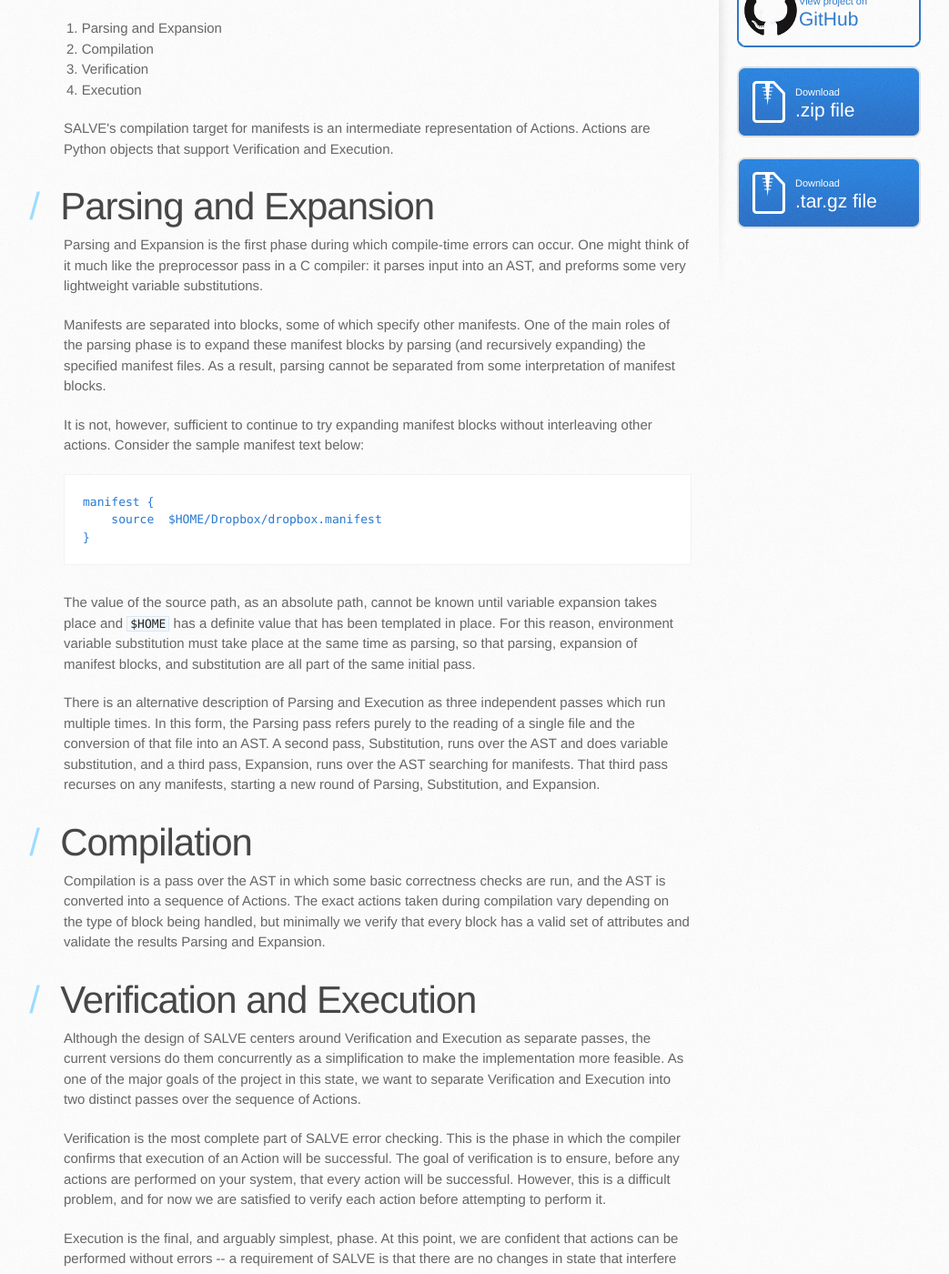
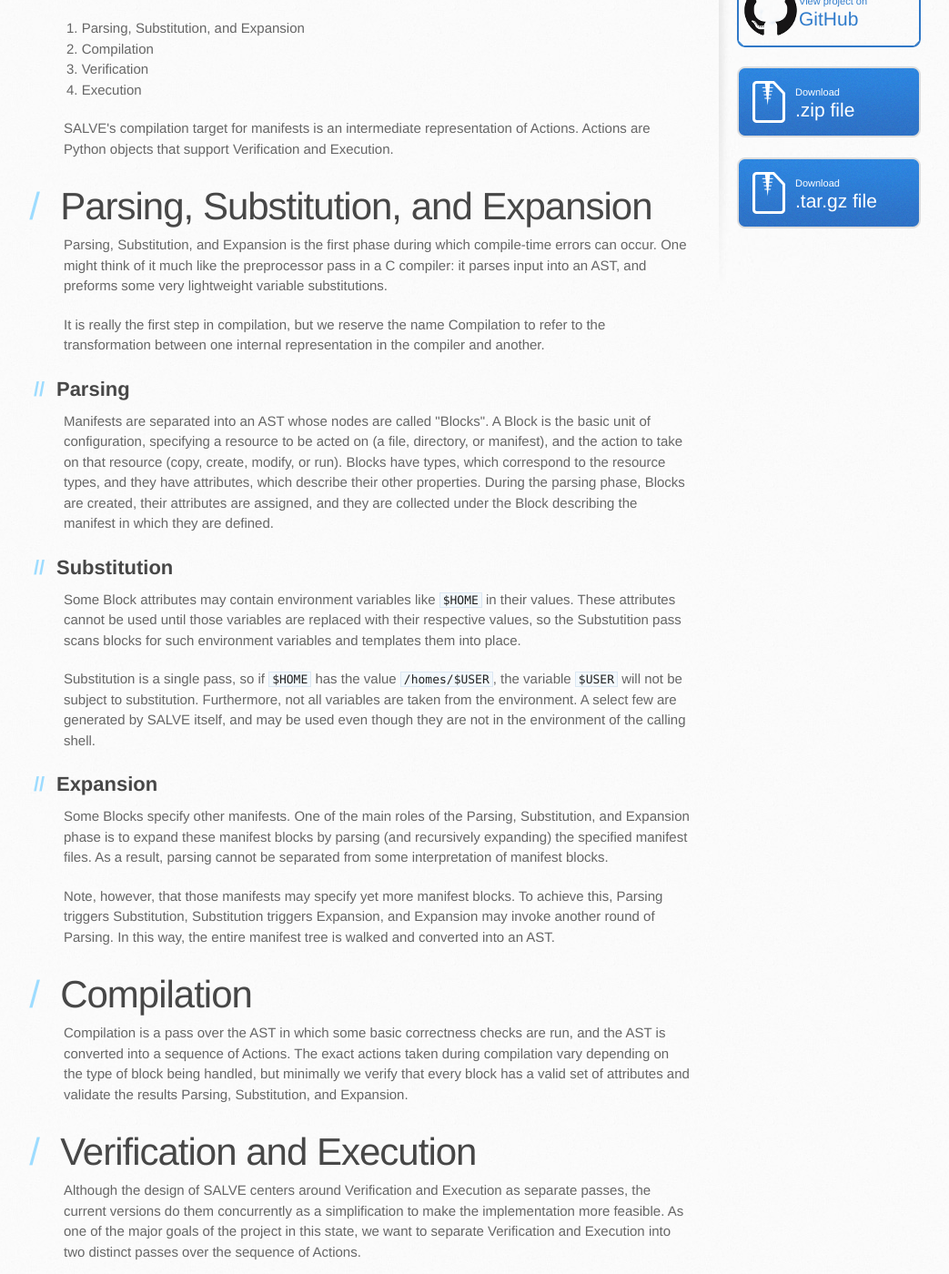
Before and after one commit to sirosen/salve.sirosen.net, a Jekyll site: the page built from execution.html, in a window 1280 px wide and 1400 px high, scrolled down 466 px. Shown: the whole window at 91% size, without its empty margins (100-1143 px from the left). Built offline with Jekyll 4.4.1, drawn with Linux system fonts in a browser that asks for light colours; some web fonts are replaced; some of the changed text lies outside the part shown.

Commit message:
Improved parsing section of execution page

```diff
--- a/execution.html
+++ b/execution.html
@@ -20,7 +20,7 @@ compiled.</p>
 <p>Every execution of a SALVE manifest can be broken apart into the following
 phases:</p>
 <ol>
-<li>Parsing and Expansion</li>
+<li>Parsing, Substitution, and Expansion</li>
 <li>Compilation</li>
 <li>Verification</li>
 <li>Execution</li>
@@ -30,43 +30,78 @@ phases:</p>
 Actions are Python objects that support Verification and Execution.</p>
 
 <h1>
-    <a name="parsing-and-expansion" class="anchor" href="#parsing-and-expansion">
+    <a name="parsing-substitution-expansion" class="anchor"
+       href="#parsing-substitution-expansion">
         <span class="octicon octicon-link"></span>
     </a>
-    Parsing and Expansion
+    Parsing, Substitution, and Expansion
 </h1>
 
-<p>Parsing and Expansion is the first phase during which compile-time errors can occur.
+<p>Parsing, Substitution, and Expansion is the first phase during which compile-time errors can occur.
 One might think of it much like the preprocessor pass in a C compiler: it
 parses input into an AST, and preforms some very lightweight variable
 substitutions.</p>
 
-<p>Manifests are separated into blocks, some of which specify other manifests.
-One of the main roles of the parsing phase is to expand these manifest blocks
-by parsing (and recursively expanding) the specified manifest files.
+<p>It is really the first step in compilation, but we reserve the name
+Compilation to refer to the transformation between one internal representation
+in the compiler and another.</p>
+
+<h2>
+    <a name="parsing" class="anchor" href="#parsing">
+        <span class="octicon octicon-link"></span>
+    </a>
+    Parsing
+</h2>
+
+<p>Manifests are separated into an AST whose nodes are called "Blocks".
+A Block is the basic unit of configuration, specifying a resource to be acted
+on (a file, directory, or manifest), and the action to take on that resource
+(copy, create, modify, or run).
+Blocks have types, which correspond to the resource types, and they have
+attributes, which describe their other properties.
+During the parsing phase, Blocks are created, their attributes are assigned,
+and they are collected under the Block describing the manifest in which they
+are defined.</p>
+
+<h2>
+    <a name="substitution" class="anchor" href="#substitution">
+        <span class="octicon octicon-link"></span>
+    </a>
+    Substitution
+</h2>
+
+<p>Some Block attributes may contain environment variables like
+<code>$HOME</code> in their values.
+These attributes cannot be used until those variables are replaced with their
+respective values, so the Substutition pass scans blocks for such environment
+variables and templates them into place.
+</p>
+
+<p>Substitution is a single pass, so if <code>$HOME</code> has the value
+<code>/homes/$USER</code>, the variable <code>$USER</code> will not be subject
+to substitution.
+Furthermore, not all variables are taken from the environment.
+A select few are generated by SALVE itself, and may be used even though they
+are not in the environment of the calling shell.</p>
+
+<h2>
+    <a name="expansion" class="anchor" href="#expansion">
+        <span class="octicon octicon-link"></span>
+    </a>
+    Expansion
+</h2>
+
+<p>Some Blocks specify other manifests.
+One of the main roles of the Parsing, Substitution, and Expansion phase is to
+expand these manifest blocks by parsing (and recursively expanding) the
+specified manifest files.
 As a result, parsing cannot be separated from some interpretation of manifest
 blocks.</p>
 
-<p>It is not, however, sufficient to continue to try expanding manifest blocks without interleaving other actions.
-Consider the sample manifest text below:</p>
-
-<pre><code>manifest {
-    source  $HOME/Dropbox/dropbox.manifest
-}</code></pre>
-
-<p>The value of the source path, as an absolute path, cannot be known until variable expansion takes place and <code>$HOME</code> has a definite value that has been templated in place.
-For this reason, environment variable substitution must take place at the same
-time as parsing, so that parsing, expansion of manifest blocks, and
-substitution are all part of the same initial pass.</p>
-
-<p>There is an alternative description of Parsing and Execution as three
-independent passes which run multiple times.
-In this form, the Parsing pass refers purely to the reading of a single file
-and the conversion of that file into an AST.
-A second pass, Substitution, runs over the AST and does variable substitution,
-and a third pass, Expansion, runs over the AST searching for manifests.
-That third pass recurses on any manifests, starting a new round of Parsing,
-Substitution, and Expansion.</p>
+<p>Note, however, that those manifests may specify yet more manifest blocks.
+To achieve this, Parsing triggers Substitution, Substitution triggers
+Expansion, and Expansion may invoke another round of Parsing.
+In this way, the entire manifest tree is walked and converted into an AST.</p>
 
 <h1>
     <a name="action-conversion" class="anchor" href="#action-conversion">
@@ -79,7 +114,7 @@ Substitution, and Expansion.</p>
 are run, and the AST is converted into a sequence of Actions.
 The exact actions taken during compilation vary depending on the type of block
 being handled, but minimally we verify that every block has a valid set of
-attributes and validate the results Parsing and Expansion.</p>
+attributes and validate the results Parsing, Substitution, and Expansion.</p>
 
 <h1>
     <a name="verification-and-execution" class="anchor"
```
Also changed, not shown: other parts of execution.html (+4 -4 lines).
